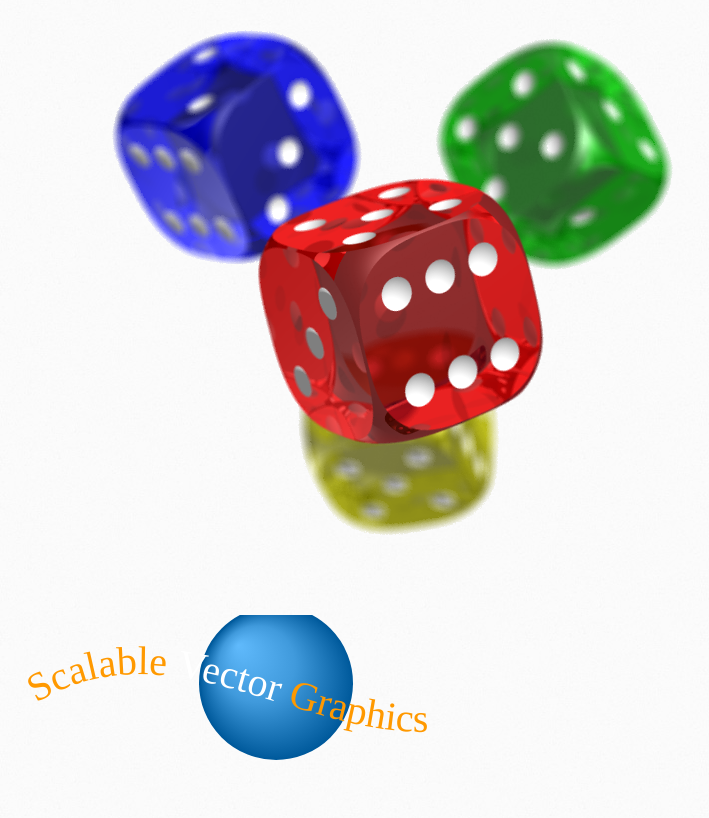
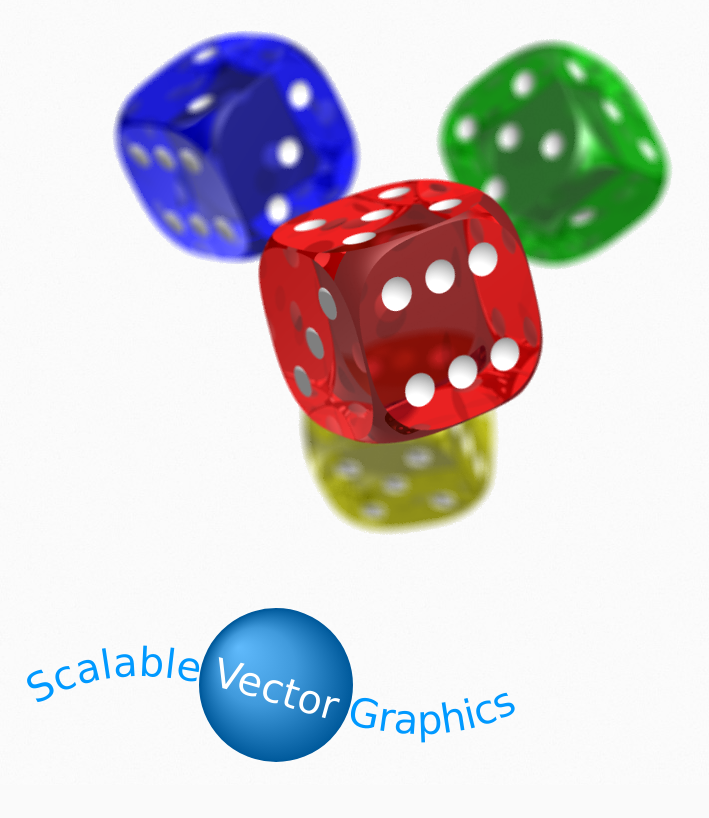
Before and after one commit to sadjehwty/jquery.svgInject.js, a plain HTML site: page index.html in a window 1280 px wide. Shown: the part 1094-1912 px from the top of the page, without its empty margins (0-709 px from the left). After the commit the page ends 1879 px from the top, so only its background shows below. Drawn offline with nearby package versions, Linux system fonts and the light colour scheme; the site is published under a folder, as on GitHub Pages, so addresses that start at the root find nothing.

Commit message:
wrong js path

```diff
--- a/index.html
+++ b/index.html
@@ -14,7 +14,7 @@
       }
     </style>
     <script src="//ajax.googleapis.com/ajax/libs/jquery/1.11.2/jquery.min.js" ></script>
-    <script src="/javascripts/jquery.svgInject.min.js"></script>
+    <script src="javascripts/jquery.svgInject.min.js"></script>
     <!--[if lt IE 9]>
     <script src="//html5shiv.googlecode.com/svn/trunk/html5.js"></script>
     <![endif]-->
```
